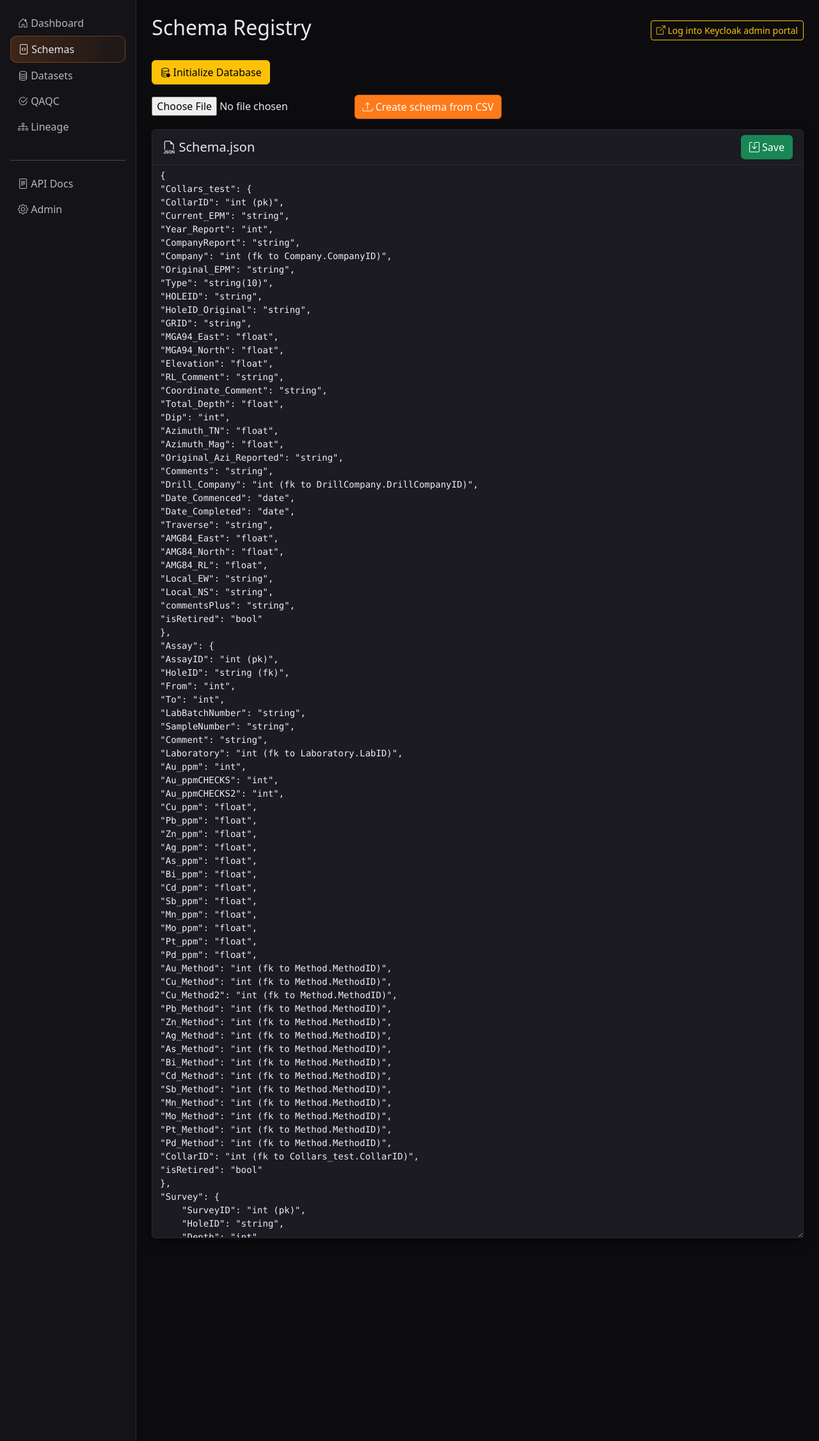
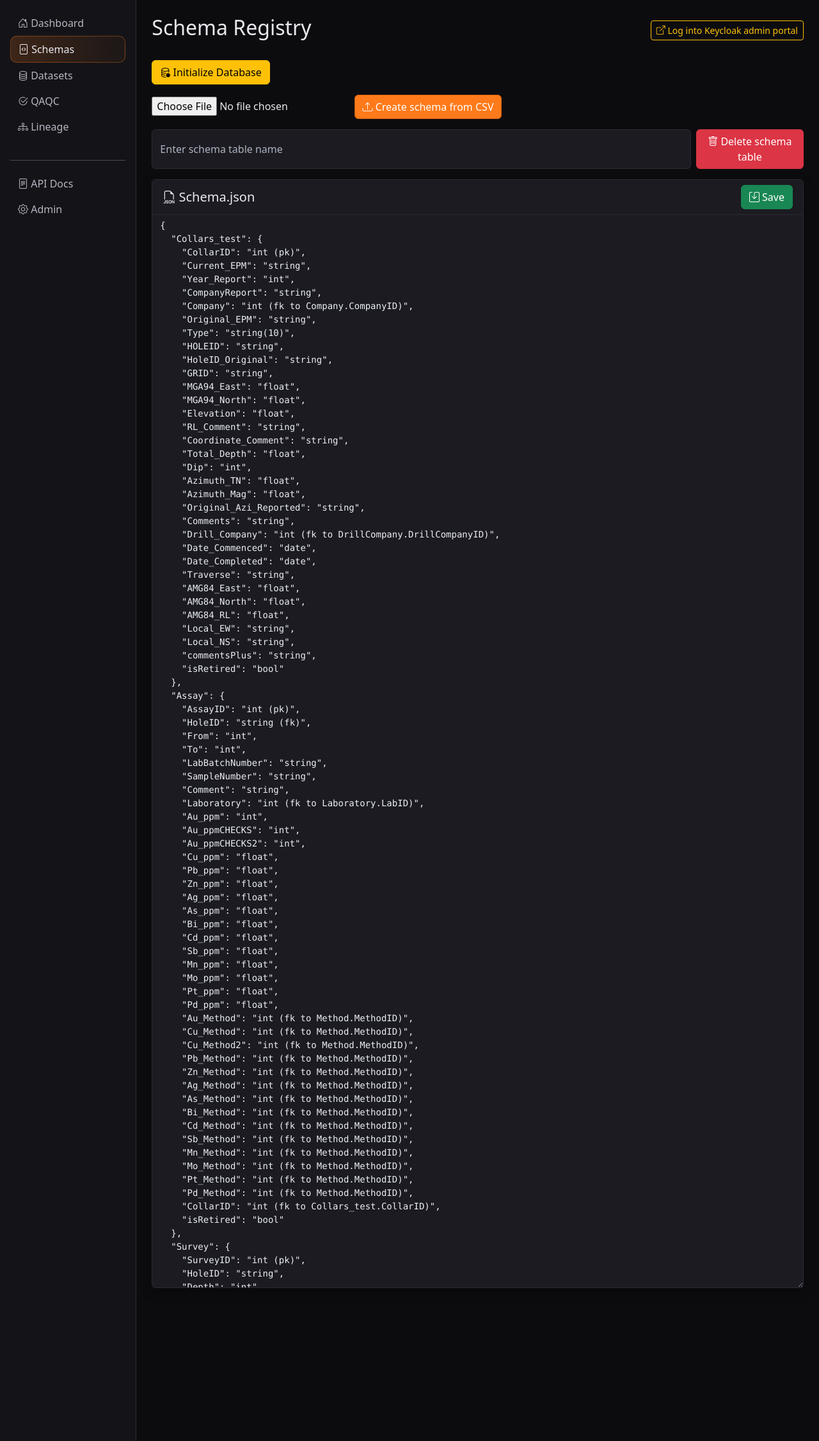
Before and after one commit to inkwanglee/prism_prototype, a Django app: page /schemas/ in a window 1280 px wide. Shown: the part 57-2309 px from the top of the page at 64% size. Run offline with Django 5.2, Linux system fonts and the light colour scheme; the visitor is signed in with stand-in values (Sample User, id 1); data that the repository does not hold is empty; parts of the project's set-up code (start-up, migrations or seed data) failed here and were passed over; some libraries are stand-ins or nearby versions.

Commit message:
Add CSV schema creation and deletion feature

```diff
--- a/Schema.json
+++ b/Schema.json
@@ -99,5 +99,4 @@
     "DrillCompanyID": "int (pk)",
     "DrillCompany": "string"
   }
-
 }
--- a/apps/schemas/urls.py
+++ b/apps/schemas/urls.py
@@ -13,4 +13,5 @@
     path('<int:schema_pk>/version/create/', views.version_create, name='version_create'),
     path('version/<int:pk>/approve/', views.version_approve, name='version_approve'),
     path('create-from-csv/', views.create_schema_from_csv, name='create_from_csv'),
+    path('delete-table/', views.delete_schema_table, name='delete_schema_table'),
 ]
--- a/apps/schemas/views.py
+++ b/apps/schemas/views.py
@@ -529,3 +529,45 @@
         messages.error(request, f"Failed to create schema from CSV: {e}")
 
     return redirect('schemas:list')
+
+@login_required
+@non_guest_required
+def delete_schema_table(request):
+    if request.method == "POST":
+        table_name = request.POST.get("table_name", "").strip()
+
+        if not table_name:
+            messages.error(request, "Please enter a table name.")
+            return redirect("schemas:list")
+
+        try:
+            with open(SCHEMA_FILE, "r", encoding="utf-8") as f:
+                schema = json.load(f)
+
+            if table_name not in schema:
+                messages.error(request, f'"{table_name}" was not found in Schema.json.')
+                return redirect("schemas:list")
+
+            # Remove from Schema.json
+            del schema[table_name]
+
+            with open(SCHEMA_FILE, "w", encoding="utf-8") as f:
+                json.dump(schema, f, indent=2)
+
+            # Optional: also drop DB table
+            with connection.cursor() as cur:
+                cur.execute(f'DROP TABLE IF EXISTS "{table_name}"')
+
+            AuditLog.objects.create(
+                user=request.user,
+                action="delete_schema_table",
+                model_name=table_name,
+                object_id=table_name,
+            )
+
+            messages.success(request, f'Table "{table_name}" deleted from Schema.json and database.')
+
+        except Exception as e:
+            messages.error(request, f"Failed to delete schema table: {e}")
+
+    return redirect("schemas:list")
--- a/templates/schemas/list.html
+++ b/templates/schemas/list.html
@@ -62,6 +62,24 @@
     </form>
 </div>
 
+<div class="mb-3">
+    <form method="post" action="{% url 'schemas:delete_schema_table' %}"
+          onsubmit="return confirm('Are you sure you want to delete this schema table? This will also drop the database table.');">
+        {% csrf_token %}
+        <div class="d-flex gap-2">
+            <input type="text"
+                   name="table_name"
+                   placeholder="Enter schema table name"
+                   class="form-control"
+                   required
+                   {% if is_guest %}disabled{% endif %}>
+            <button type="submit" class="btn btn-danger" {% if is_guest %}disabled{% endif %}>
+                <i class="bi bi-trash"></i> Delete schema table
+            </button>
+        </div>
+    </form>
+</div>
+
 <div class="card">
     <div class="card-header d-flex justify-content-between align-items-center">
         <h5 class="mb-0"><i class="bi bi-filetype-json"></i> Schema.json</h5>
```
Lines whose indentation alone changed are shown as unchanged.
